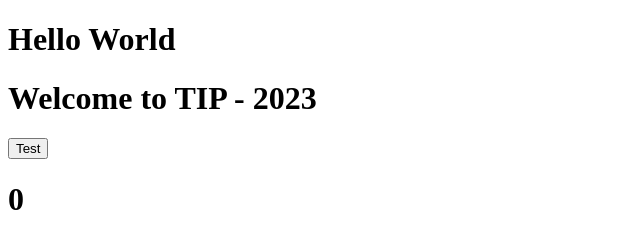
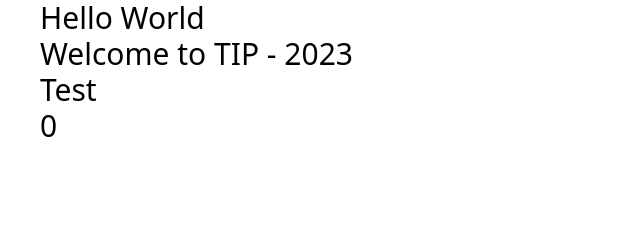
Before and after one commit to JATTYz/TIP-Project-2023, an Astro site: page / in a window 1280 px wide. Shown: the whole page, without its empty margins (0-640 px from the left). Built offline with nearby package versions, Linux system fonts and the light colour scheme; Astro itself is replaced by a stand-in of ours.

Commit message:
add Tailwind

```diff
--- a/astro.config.mjs
+++ b/astro.config.mjs
@@ -1,8 +1,9 @@
 import { defineConfig } from 'astro/config';
+import react from "@astrojs/react";
 
-import react from "@astrojs/react";
+import tailwind from "@astrojs/tailwind";
 
 // https://astro.build/config
 export default defineConfig({
-  integrations: [react()]
+  integrations: [react(), tailwind()]
 });
--- a/package.json
+++ b/package.json
@@ -11,10 +11,12 @@
   },
   "dependencies": {
     "@astrojs/react": "^2.1.0",
+    "@astrojs/tailwind": "^3.1.1",
     "@types/react": "^18.0.28",
     "@types/react-dom": "^18.0.11",
-    "astro": "^2.1.5",
+    "astro": "^2.2.0",
     "react": "^18.2.0",
-    "react-dom": "^18.2.0"
+    "react-dom": "^18.2.0",
+    "tailwindcss": "^3.3.1"
   }
 }
--- a/src/components/Test.jsx
+++ b/src/components/Test.jsx
@@ -8,7 +8,7 @@ const Test = () => {
   }
 
   return (
-    <div>
+    <div className='text-3xl'>
         <button onClick={testNum}>Test</button>
         <h1>{num}</h1>
     </div>
--- a/src/pages/index.astro
+++ b/src/pages/index.astro
@@ -7,9 +7,11 @@ const greeting: String = "Hello World";
 ---
 
 <Layout title="Welcome to Astro.">
-	<main>
+	<div>
+		<div class="px-10 text-3xl">
 		<h1>{greeting}</h1>
 		<h1>Welcome to TIP - 2023</h1>
 		<Test client:load/>
-	</main>
+		</div>
+	</div>
 </Layout>
--- /dev/null
+++ b/tailwind.config.cjs
@@ -0,0 +1,8 @@
+/** @type {import('tailwindcss').Config} */
+module.exports = {
+	content: ['./src/**/*.{astro,html,js,jsx,md,mdx,svelte,ts,tsx,vue}'],
+	theme: {
+		extend: {},
+	},
+	plugins: [],
+}
```
Also changed, not shown: 1 other file.
